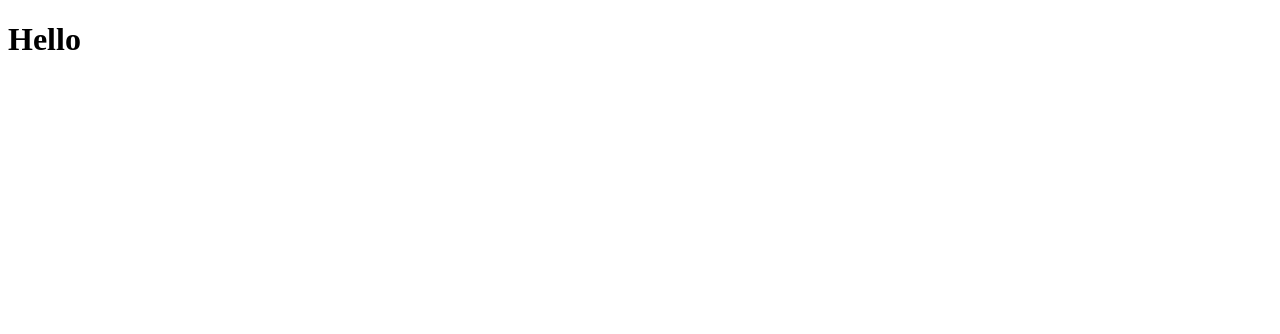
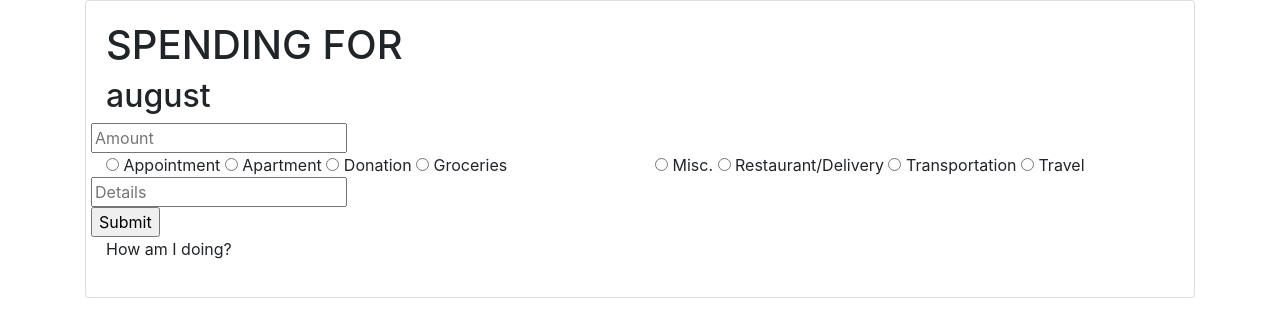
Before and after one commit to madpine/Budget-Tracker, a plain HTML site: page index.html in a window 1280 px wide. Drawn offline with nearby package versions, Linux system fonts and the light colour scheme.

Commit message:
Wireframe to HTML

```diff
--- a/index.html
+++ b/index.html
@@ -3,11 +3,62 @@
   <head>
     <meta charset="UTF-8" />
     <meta name="viewport" content="width=device-width, initial-scale=1.0" />
+    <link
+      rel="stylesheet"
+      href="https://stackpath.bootstrapcdn.com/bootstrap/4.5.2/css/bootstrap.min.css"
+      integrity="sha384-JcKb8q3iqJ61gNV9KGb8thSsNjpSL0n8PARn9HuZOnIxN0hoP+VmmDGMN5t9UJ0Z"
+      crossorigin="anonymous"
+    />
     <link rel="stylesheet" href="style.css" />
     <title>Budget Tracker</title>
   </head>
   <body>
-    <h1>Hello</h1>
+    <div class="container">
+      <div class="card">
+        <div class="card-body">
+          <h1>SPENDING FOR</h1>
+          <h2>august</h2>
+          <form>
+            <div class="row">
+              <input
+                type="number"
+                name="amount"
+                id=""
+                placeholder="Amount"
+                autocomplete="off"
+              />
+            </div>
+            <div class="row">
+              <div class="col">
+                <input type="radio" name="category" id="" /> Appointment
+                <input type="radio" name="category" id="" /> Apartment
+                <input type="radio" name="category" id="" /> Donation
+                <input type="radio" name="category" id="" /> Groceries
+              </div>
+              <div class="col">
+                <input type="radio" name="category" id="" /> Misc.
+                <input type="radio" name="category" id="" /> Restaurant/Delivery
+                <input type="radio" name="category" id="" /> Transportation
+                <input type="radio" name="category" id="" /> Travel
+              </div>
+            </div>
+            <div class="row">
+              <input
+                type="text"
+                name="place"
+                id=""
+                placeholder="Details"
+                autocomplete="off"
+              />
+            </div>
+            <div class="row">
+              <input type="submit" value="Submit" />
+            </div>
+          </form>
+          <p>How am I doing?</p>
+        </div>
+      </div>
+    </div>
     <script src="script.js"></script>
   </body>
 </html>
```
